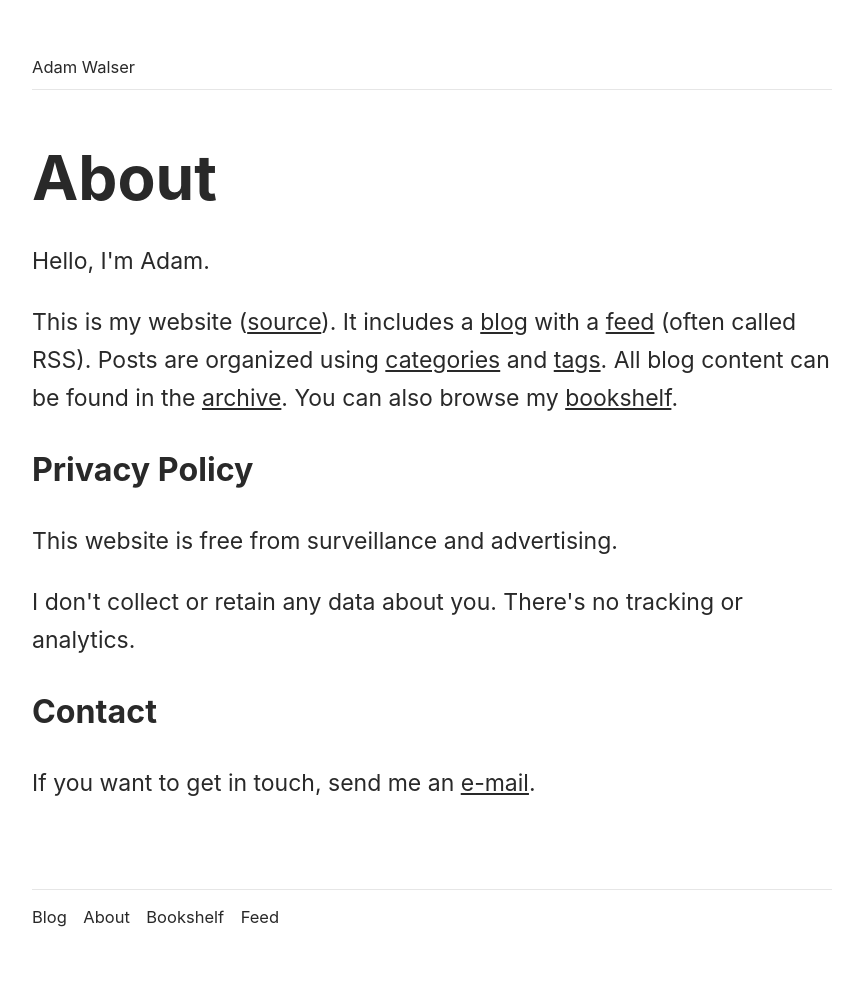
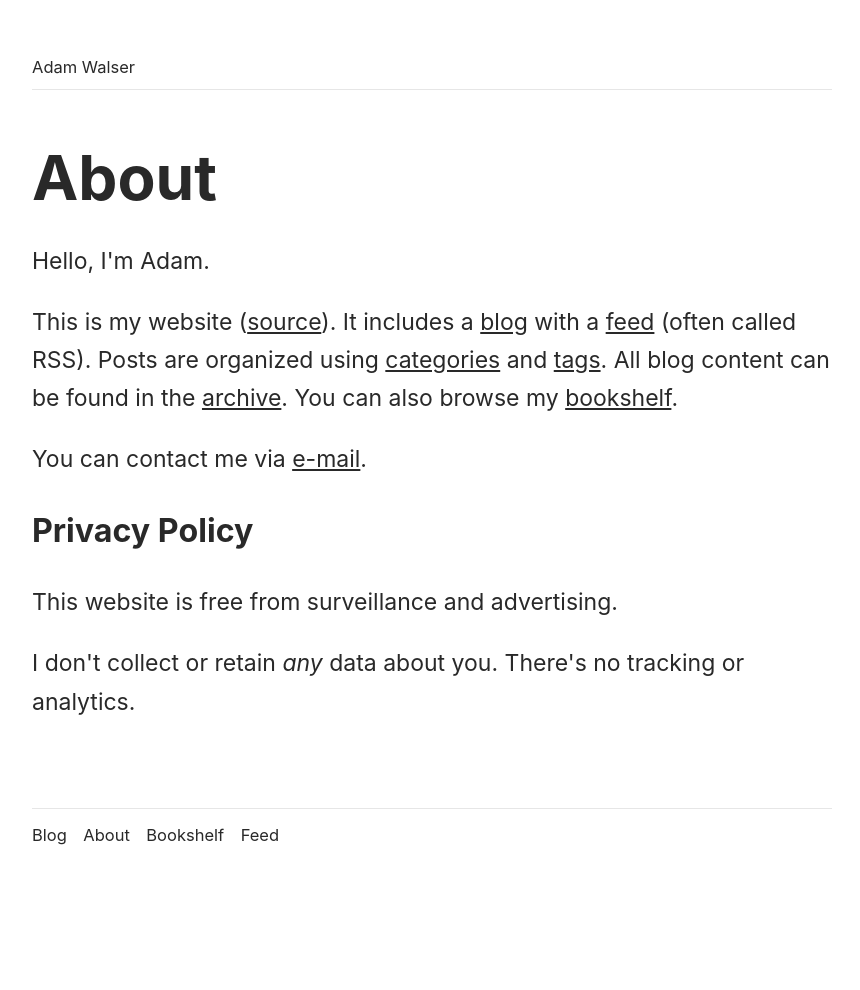
Before and after one commit to ajpwalser/ajpwalser.github.io, a Jekyll site: the page built from about.html, in a window 1280 px wide. Shown: the whole page, without its empty margins (208-1068 px from the left). Built offline with Jekyll 4.4.1, drawn with Linux system fonts in a browser that asks for light colours; some web fonts are replaced; after the commit the page ends 908 px from its top, so only the background shows below that.

Commit message:
Update about.html

```diff
--- a/about.html
+++ b/about.html
@@ -7,9 +7,8 @@ description: About me and my website.
 <h2>About</h2>
 <p class="first">Hello, I'm Adam.</p>
 <p>This is my website (<a href="https://github.com/ajpwalser/ajpwalser.github.io">source</a>). It includes a <a href="https://ajpwalser.github.io/">blog</a> with a <a href="https://ajpwalser.github.io/feed.xml">feed</a> (often called RSS). Posts are organized using <a href="https://ajpwalser.github.io/categories/">categories</a> and <a href="https://ajpwalser.github.io/tags/">tags</a>. All blog content can be found in the <a href="https://ajpwalser.github.io/archive/">archive</a>. You can also browse my <a href="https://ajpwalser.github.io/bookshelf/">bookshelf</a>.</p>
+<p>You can contact me via <a href="mailto:ajpwalser@gmail.com">e-mail</a>.</p>
 <h3>Privacy Policy</h3>
 <p>This website is free from surveillance and advertising.</p>
-<p>I don't collect or retain any data about you. There's no tracking or analytics.</p>
-<h3>Contact</h3>
-<p>If you want to get in touch, send me an <a href="mailto:ajpwalser@gmail.com">e-mail</a>.</p>
+<p>I don't collect or retain <i>any</i> data about you. There's no tracking or analytics.</p>
 <div class="spacer"></div>
```
